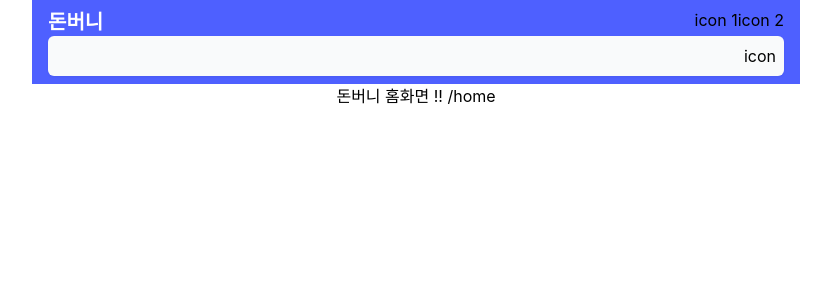
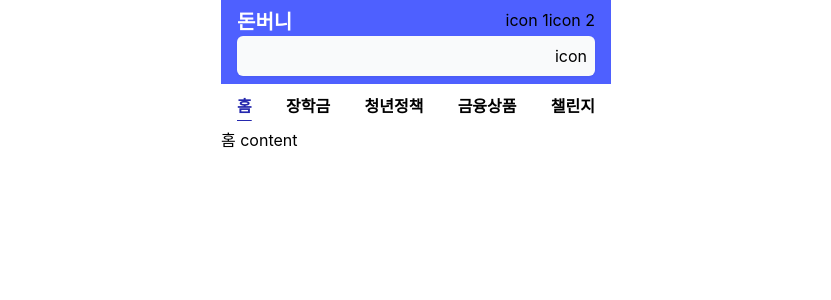
Before and after one commit to 9oormthon-univ/2024_BEOTKKOTTHON_TEAM_35_FE, a Next.js app: page /home in a window 1280 px wide. Shown: the top 300 px of the page, without its empty margins (224-1055 px from the left). Built offline with nearby package versions, Linux system fonts and the light colour scheme; a web font is replaced by a local one.

Commit message:
feat: 홈화면 탭 추가

```diff
--- a/src/app/(pages)/home/page.jsx
+++ b/src/app/(pages)/home/page.jsx
@@ -1,10 +1,12 @@
 import BottomNav from "@/app/_components/bottom_nav";
+import TabsComponent from "@/app/_components/home/TabsComponent";
 
 export default function Home() {
   return (
     <div>
       <div class="flex flex-col content-center items-center w-full mb-14">
-        <div class="flex flex-col content-center items-center w-full max-w-screen-md h-screen">
+        <div class="flex flex-col content-center items-center w-full max-w-[390px] h-screen">
+          {/* { max width 피그마 기준 390픽셀로 수정 ! } */}
 
           <div class="flex flex-col px-4 items-center w-full py-2 bg-[#4e60ff]">
           {/* <div class="flex flex-col px-4 items-center w-full h-16 bg-[#4e60ff]"> */}
@@ -28,14 +30,28 @@ export default function Home() {
             </div>
 
           </div>
-          돈버니 홈화면 !! /home
+
+          <div class="w-full">
+            <TabsComponent items={items}/>
+          </div>
+
 
         </div>
 
+        <BottomNav />
       </div>
 
-      <BottomNav />
+
     </div>
 
   );
 }
+
+// 탭 아이템
+const items = [
+  {title: "홈", content: (<div>홈 content</div>)},
+  {title: "장학금", content: (<div>장학금 content</div>)},
+  {title: "청년정책", content: (<div>청년정책 content</div>)},
+  {title: "금융상품", content: (<div>금융상품 content</div>)},
+  {title: "챌린지", content: (<div>챌린지 content</div>)},
+]
--- /dev/null
+++ b/src/app/_components/home/TabsComponent.jsx
@@ -0,0 +1,36 @@
+"use client";
+
+import { useState } from 'react';
+
+const TabsComponent = ({ items }) => {
+const [selectedTab, setSelectedTab] = useState(0);
+
+    return (
+        <div>
+            {/* 탭 헤더 */}
+            <div class="flex justify-between items-center h-[44px] px-[16px]">
+                {items.map((item, index) => (
+                    <button
+                        key={index}
+                        onClick={() => setSelectedTab(index)}
+                        class={`font-bold ${selectedTab === index ? 'text-[#2528AE] underline underline-offset-8' : ''}`}
+                    >
+                        {item.title}
+                    </button>
+                ))}
+            </div>
+
+            {/* 탭 본문 */}
+            <div>
+                {items.map((item, index) => (
+                    <div className={`${selectedTab === index ? '' : 'hidden'}`}>
+                        {item.content}
+                    </div>
+                ))}
+            </div>
+
+        </div>
+    );
+}
+
+export default TabsComponent;
```
